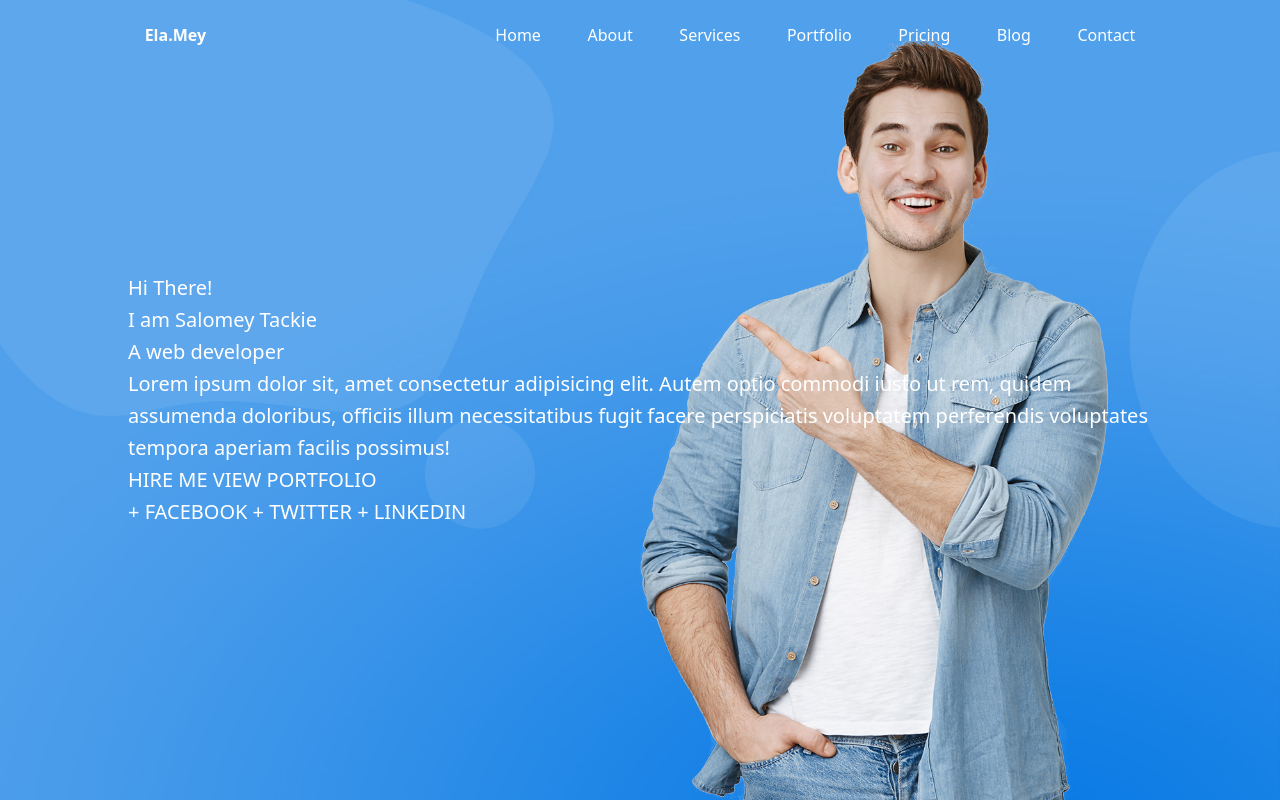
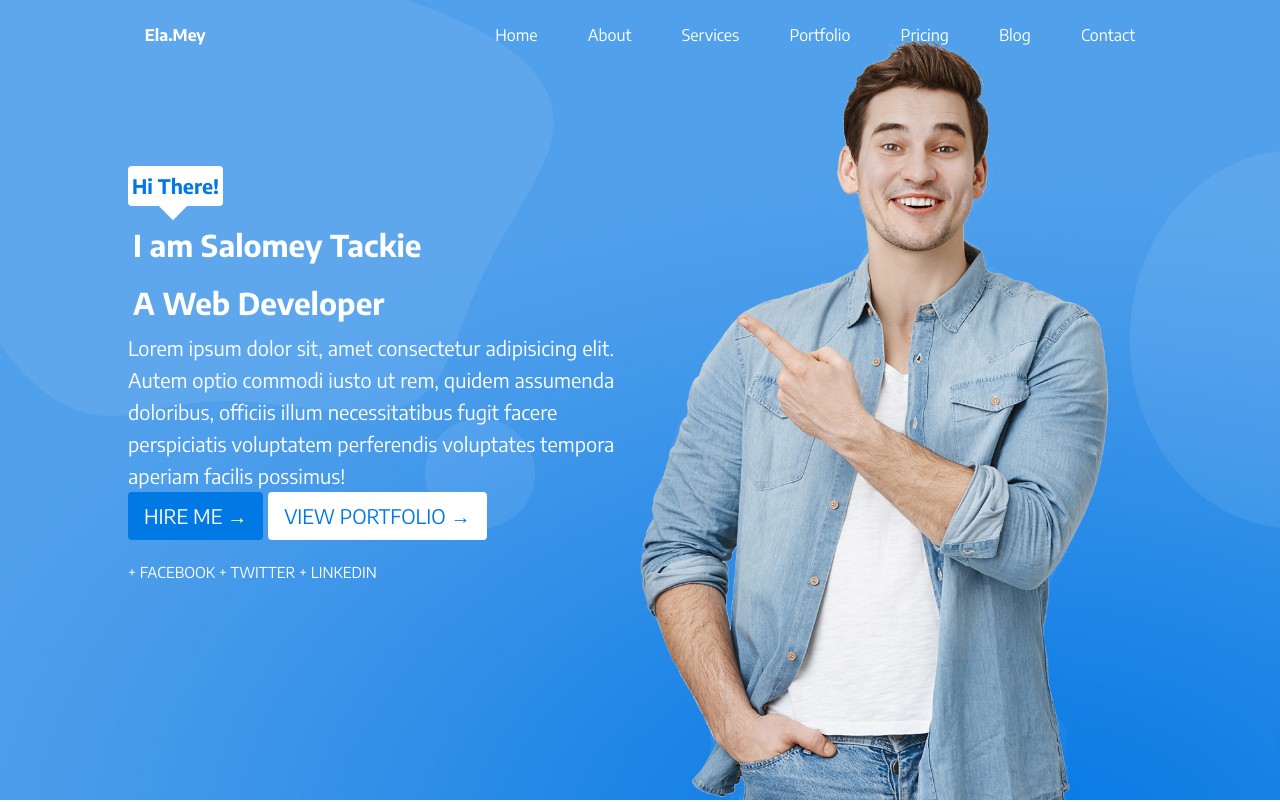
Before and after one commit to Sally1485/portfolio, a plain HTML site: page index.html in a window 1280 px wide. Shown: the top 802 px of the page. Drawn offline with nearby package versions, Linux system fonts and the light colour scheme.

Commit message:
committing changes

```diff
--- a/index.html
+++ b/index.html
@@ -9,6 +9,7 @@
         <link rel="stylesheet" href="./styles/index.css">
     </head>
     <script src="./scripts/index.js" defer></script>
+
     <body>
         <nav id="navbar">
             <div>
@@ -43,23 +44,25 @@
 
         <section class="hero">
             <div class="hero-content">
-                <p>Hi There!</p>
+                <p class="hero-head">Hi There!</p>
                 <h1>I am Salomey Tackie</h1>
-                <h1>A web developer</h1>
-                <p>Lorem ipsum dolor sit, amet consectetur adipisicing elit. Autem optio commodi iusto ut rem, quidem
+                <h1>A Web Developer</h1>
+                <p class="hero-p">Lorem ipsum dolor sit, amet consectetur adipisicing elit. Autem optio commodi iusto ut
+                    rem, quidem
                     assumenda doloribus, officiis illum necessitatibus fugit facere perspiciatis voluptatem perferendis
                     voluptates tempora aperiam facilis possimus!</p>
 
 
                 <div>
                     <a href="#">
-                    <button>HIRE ME</button>
+                        <button class="hero-btn btna">HIRE ME &rarr;</button>
                     </a>
                     <a href="#">
-                    <button>VIEW PORTFOLIO</button>
+                        <button class="hero-btn btnb">VIEW PORTFOLIO &rarr;</button>
                     </a>
                 </div>
                 <div>
+                    <div class="hero-social">
                     <a href="#">
                         <span>+ FACEBOOK</span>
                     </a>
@@ -67,6 +70,8 @@
                     <a href="#">
                         <span>+ LINKEDIN</span>
                     </a>
+                    </div>
+
         </section>
         <section class="w-[80%] h-[648px] mx-auto mt-[80px] flex flex-row justify-around     ">
             <div class="w-[45%] bg-[url(./images/asset3.jpeg)] bg-cover bg-center">
@@ -79,9 +84,13 @@
                     <span>EXPERIENCE</span>
                 </div>
                 <h1>My Story</h1>
-                <p>Lorem, ipsum dolor sit amet consectetur adipisicing elit. Vel nam officia non omnis culpa est dolores tenetur cumque minima quasi et voluptas cum vitae, facere itaque iste laudantium illo perspiciatis.</p>
+                <p>Lorem, ipsum dolor sit amet consectetur adipisicing elit. Vel nam officia non omnis culpa est dolores
+                    tenetur cumque minima quasi et voluptas cum vitae, facere itaque iste laudantium illo perspiciatis.
+                </p>
                 <h2>I do web design & web development since I was 18 years old</h2>
-                <p>Lorem ipsum, dolor sit amet consectetur adipisicing elit. Doloremque quasi voluptas excepturi vel, at sequi perspiciatis quas voluptate nihil porro aperiam deleniti numquam placeat quis aspernatur maiores dolore voluptatem. Dicta.</p>
+                <p>Lorem ipsum, dolor sit amet consectetur adipisicing elit. Doloremque quasi voluptas excepturi vel, at
+                    sequi perspiciatis quas voluptate nihil porro aperiam deleniti numquam placeat quis aspernatur
+                    maiores dolore voluptatem. Dicta.</p>
             </div>
         </section>
     </body>
--- a/styles/index.css
+++ b/styles/index.css
@@ -1,3 +1,19 @@
+@import url('https://fonts.googleapis.com/css2?family=Encode+Sans:wght@100..900&display=swap');
+
+*{
+
+
+  font-family: "Encode Sans", sans-serif;
+  font-optical-sizing: auto;
+  font-weight: weight;
+  font-style: normal;
+  font-variation-settings:
+    "wdth" 100;
+
+}
+
+
+
 nav {
     /* background-color: #0779E4; */
     background-color: transparent;
@@ -11,7 +27,7 @@ nav {
     left: 0;
 }
 
-.nav-items{
+.nav-items {
     width: 50%;
     display: flex;
     flex-direction: row;
@@ -26,7 +42,7 @@ nav {
     font-weight: bold;
 }
 
-.hero{
+.hero {
     background-image: url(../images/asset2.jpeg);
     height: 100vh;
     background-size: cover;
@@ -36,12 +52,70 @@ nav {
     align-items: center;
 }
 
-.hero-content{
+.hero-content {
     width: 80%;
     margin: auto;
     color: white;
     font-size: 20px;
     line-height: 1.6;
     line-break: loose;
+    position: relative;
+}
+
+.hero-content h1{
+    padding: 5px;
+    font-size: 30px;
+    font-weight: bold;
+}
+
+
+.hero-head {
+    position: absolute;
+    background-color: white;
+    font-weight: bold;
+    color: #0079e4;
+    padding: 4px;
+    border-radius: 4px;
+    text-align: center;
+    top: -50px;
+    z-index: 2;
+}
+
+.hero-head::after {
+    content: "";
+    background-color: white;
+    width: 20px;
+    height: 20px;
+    position: absolute;
+    bottom: -4px;
+    left: 35px;
+    top: 30px;
+    transform: rotate(45deg);
+    z-index: -1;
+}
+
+.hero-p {
+    width: 50%;
+    /* text-wrap: wrap; */
+}
+
+.hero-btn{
+    padding: 0.5rem 1rem;
+    border-radius: 4px;
+
 
 }
+
+.btna{
+    background-color: #0079e4;
+}
+
+.btnb{
+    background-color: white;
+    color: #0079e4;
+}
+
+.hero-social{
+    font-size: 15px;
+    padding-top: 20px;
+}
```
Also changed, not shown: scripts/index.js (line endings or trailing spaces). Lines whose indentation alone changed are shown as unchanged.
